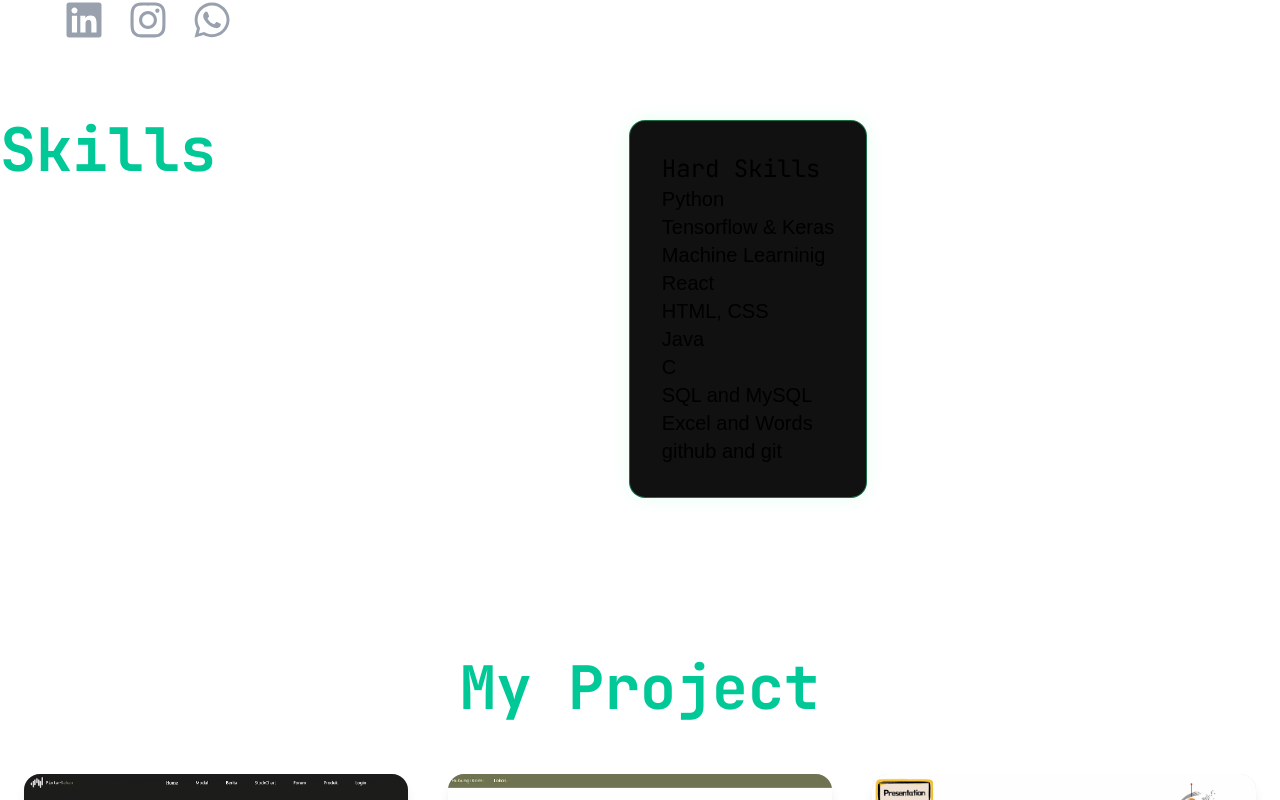
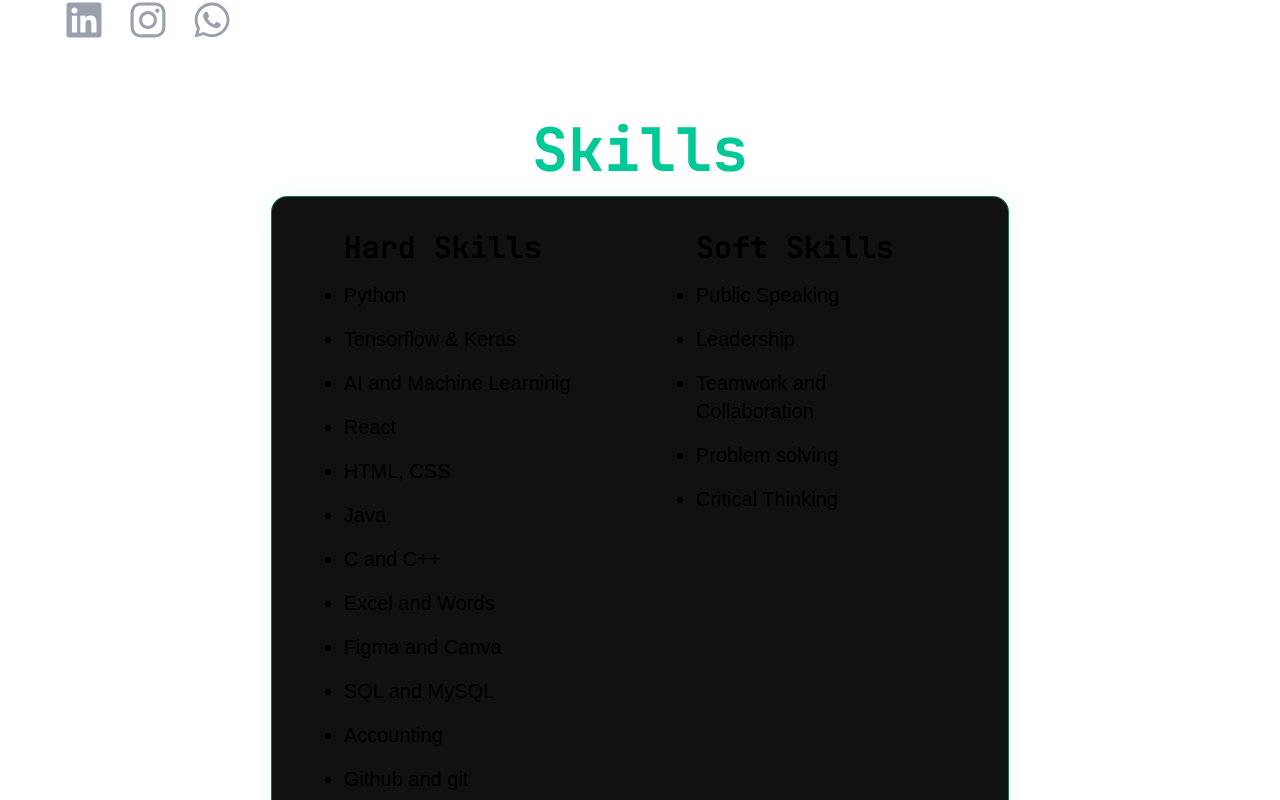
Before and after one commit to JohnDavincent/Portofolio, a React (Vite) app: page / in a window 1280 px wide. Shown: the part 900-1700 px from the top of the page. Built offline with nearby package versions, Linux system fonts and the light colour scheme; a web font is replaced by a local one.

Commit message:
update 22/10/25

```diff
--- a/src/App.jsx
+++ b/src/App.jsx
@@ -3,11 +3,11 @@ import Portocard from "./components/card";
 import Navbar from "./components/Navbar";
 import karyawarna from "./assets/picture/karyawarna.png";
 import pintarsaham from "./assets/picture/pintarsaham.png";
-import portojohn from "./assets/picture/portoJohn-removebg-preview.png"
-import diamondcut from "./assets/picture/diamondcut.png"
+import portojohn from "./assets/picture/portoJohn-removebg-preview.png";
+import diamondcut from "./assets/picture/diamondcut.png";
 import hbit from "./assets/picture/hbit.png";
 import rm from "./assets/picture/rm.png";
-import aisaham from "./assets/picture/aiSaham.png"
+import aisaham from "./assets/picture/aiSaham.png";
 import { FaLinkedin } from "react-icons/fa";
 import { FaInstagram } from "react-icons/fa";
 import { FaWhatsapp } from "react-icons/fa";
@@ -59,7 +59,7 @@ function App() {
     },
     {
       image: aisaham,
-      types: ["Streamlit","AI model : LSTM"],
+      types: ["Streamlit", "AI model : LSTM"],
       title: "AI prediksi Saham",
       title_picture: "logo",
       description: `AI yang mampu memprediksi harga saham dalam jangka waktu yang ditentukan dan juga dapat memberikan rekomendasi beli atau jual dengan disclamer yang ketat`,
@@ -109,11 +109,12 @@ function App() {
                 color: "var(--text-color)",
               }}
             >
-              I am a Binus University student majoring in Artificial Intelligence (AI).
-              I possess expertise in Python, a deep understanding of various Python
-              libraries, and fundamentals of machine learning. I have developed several
-              projects, including AI for stock prediction and chatbots. My vision is to
-              leverage AI to transform human life and solve future challenges.
+              I am a Binus University student majoring in Artificial
+              Intelligence (AI). I possess expertise in Python, a deep
+              understanding of various Python libraries, and fundamentals of
+              machine learning. I have developed several projects, including AI
+              for stock prediction and chatbots. My vision is to leverage AI to
+              transform human life and solve future challenges.
             </p>
 
             {/* Socials */}
@@ -172,51 +173,83 @@ function App() {
             </div>
 
             <h1
-              className="underline italic text-lg md:text-xl text-center mt-6"
+              className="underline italic text-lg md:text-xl text-center mt-12"
               style={{
                 fontFamily: "var(--font-sans)",
                 color: "var(--text-color)",
               }}
             >
-              "AI is the future. Those who fail to understand it will be left behind."
+              "AI is the future. Those who fail to understand it will be left
+              behind."
             </h1>
           </div>
         </section>
 
-        <div className= "flex col ">
+        <div className="flex flex-col items-center justify-center">
           <h1
             className="text-6xl mb-4 introduct font-bold"
-            style={{ fontFamily: "JetBrains Mono" }}>
-              Skills </h1>
-            <div className = "max-w-4xl mx-auto bg-[#111] border border-[#2afc98]/40 rounded-2xl shadow-[0_0_20px_rgba(42,252,152,0.1)] p-8 flex flex-col md:flex-row justify-between gap-8 transition-all duration-300 hover:shadow-[0_0_25px_rgba(42,252,152,0.2)]">
-                <div className = "flex-1">
+            style={{ fontFamily: "JetBrains Mono" }}
+          >
+            Skills{" "}
+          </h1>
+          <div className="max-w-4xl mx-auto bg-[#111] border border-[#2afc98]/40 rounded-2xl shadow-[0_0_20px_rgba(42,252,152,0.1)] p-8 flex flex-col md:flex-row justify-between gap-8 transition-all duration-300 hover:shadow-[0_0_25px_rgba(42,252,152,0.2)]">
+            <div className="flex-1 ml-10 mr-20">
               <h2
-                  className = "text-2xl"
+                className="text-3xl font-bold mb-4"
                 style={{
-                  fontFamily: "JetBrains Mono" ,
+                  fontFamily: "JetBrains Mono",
                   color: "var(--text-color)",
-                }}>Hard Skills</h2>
+                }}
+              >
+                Hard Skills
+              </h2>
               <ul
-                  className = "text-xl "
+                className="text-xl list-disc"
                 style={{
                   fontFamily: "var(--font-sans)",
                   color: "var(--text-color)",
-                }}>
-                    <li>Python</li>
-                    <li>Tensorflow & Keras</li>
-                    <li>Machine Learninig</li>
-                    <li>React</li>
-                    <li>HTML, CSS</li>
-                    <li>Java</li>
-                    <li>C</li>
-                    <li>SQL and MySQL</li>
-                    <li>Excel and Words</li>
-                    <li>github and git</li>
+                }}
+              >
+                <li className="mb-4">Python</li>
+                <li className="mb-4">Tensorflow & Keras</li>
+                <li className="mb-4">AI and Machine Learninig</li>
+                <li className="mb-4">React</li>
+                <li className="mb-4">HTML, CSS</li>
+                <li className="mb-4">Java</li>
+                <li className="mb-4">C and C++</li>
+                <li className="mb-4">Excel and Words</li>
+                <li className="mb-4">Figma and Canva</li>
+                <li className="mb-4">SQL and MySQL</li>
+                <li className="mb-4">Accounting</li>
+                <li className="mb-4">Github and git</li>
+              </ul>
+            </div>
+            <div className="flex-1 mr-10">
+              <h2
+                className="text-3xl font-bold mb-4"
+                style={{
+                  fontFamily: "JetBrains Mono",
+                  color: "var(--text-color)",
+                }}
+              >
+                Soft Skills
+              </h2>
+              <ul
+                className="text-xl list-disc"
+                style={{
+                  fontFamily: "var(--font-sans)",
+                  color: "var(--text-color)",
+                }}
+              >
+                <li className="mb-4">Public Speaking</li>
+                <li className="mb-4">Leadership</li>
+                <li className="mb-4">Teamwork and Collaboration</li>
+                <li className="mb-4">Problem solving</li>
+                <li className="mb-4">Critical Thinking</li>
               </ul>
             </div>
           </div>
         </div>
-
 
         <div className="flex items-center flex-col justify-center mt-40 w-full">
           <div className="flex-wrap items-center 200h mb-10">
```
Also changed, not shown: src/assets/picture/pintarsaham1.png (added). Lines whose indentation alone changed are shown as unchanged.
